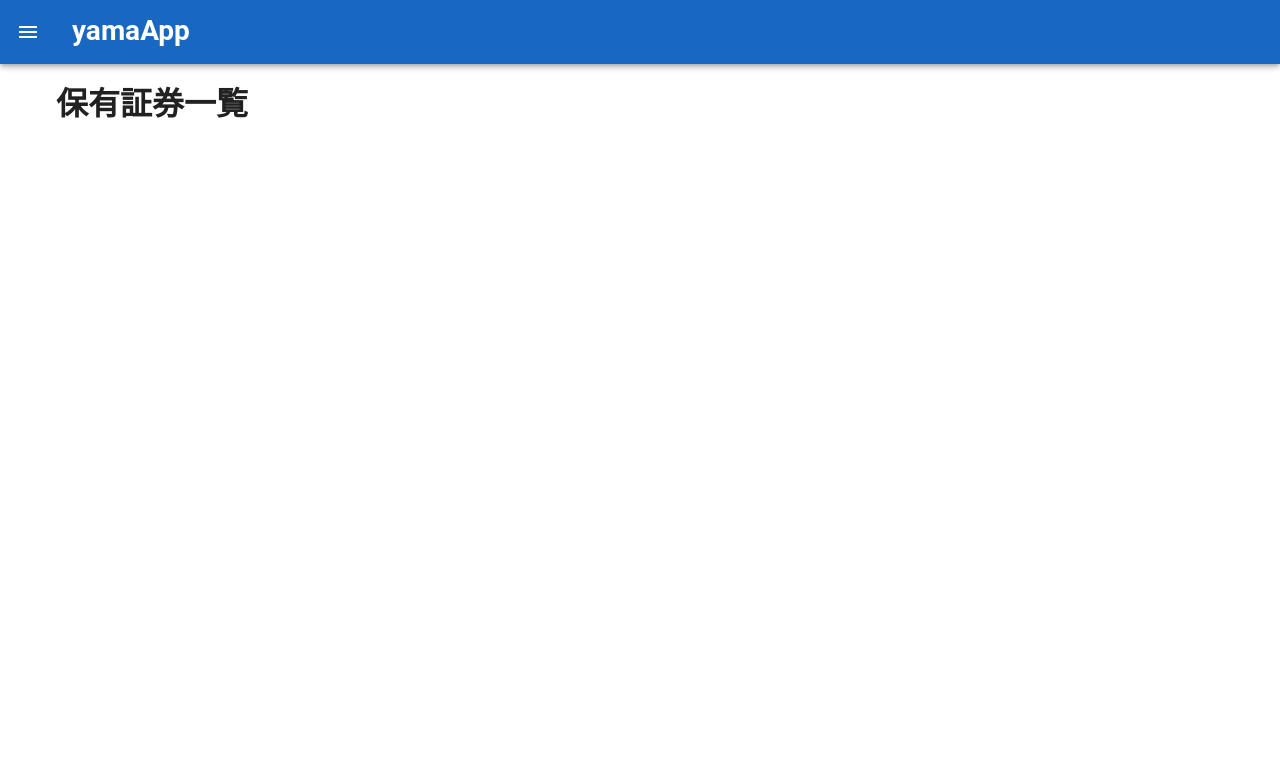
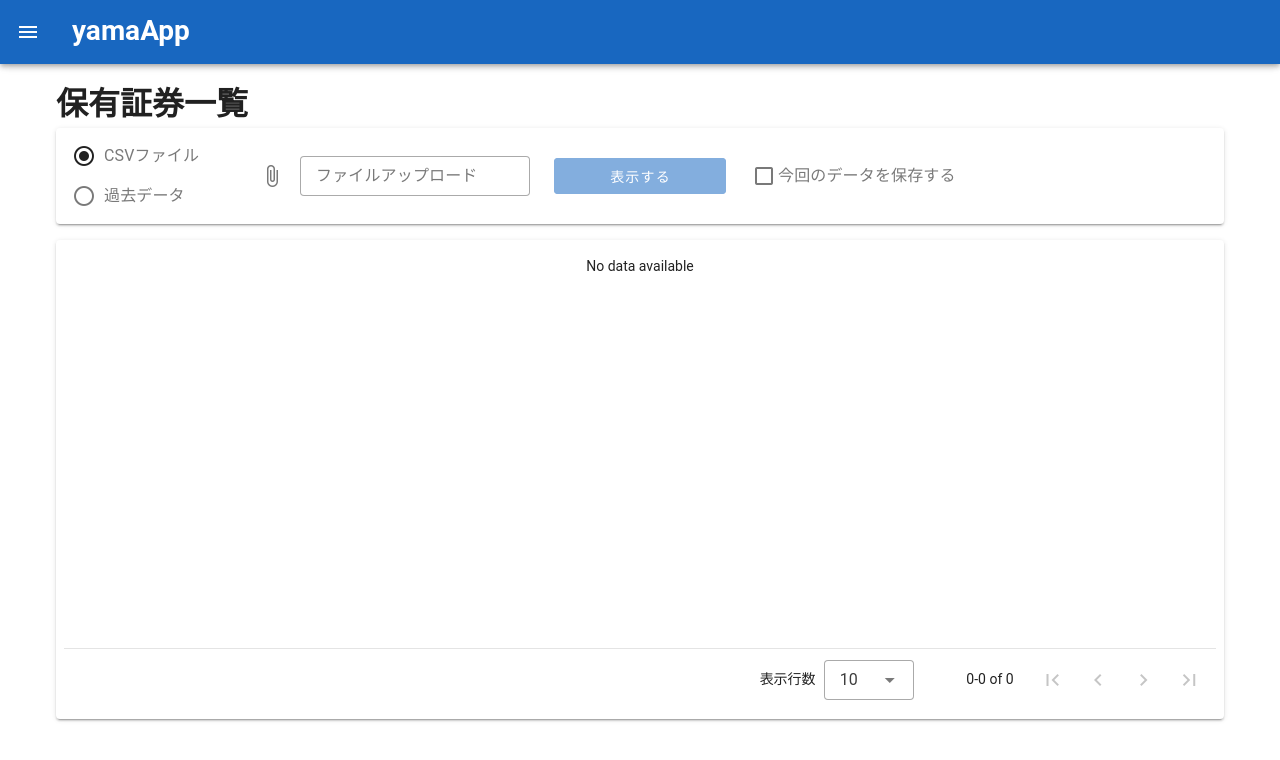
Before and after one commit to Katsuya2022/yama-app-2024, a Nuxt app: page /securities/HoldingsSecuritiesList in a window 1280 px wide. Shown: the top 760 px of the page. Built offline with nearby package versions, Linux system fonts and the light colour scheme.

Commit message:
保有証券一覧画面のCSVファイルアップロード→テーブル表示機能の実装

```diff
--- a/package.json
+++ b/package.json
@@ -12,6 +12,7 @@
   "dependencies": {
     "@mdi/font": "^7.4.47",
     "nuxt": "^3.14.159",
+    "papaparse": "^5.4.1",
     "vue": "latest",
     "vue-router": "latest"
   },
--- a/pages/securities/HoldingsSecuritiesList.vue
+++ b/pages/securities/HoldingsSecuritiesList.vue
@@ -1,5 +1,127 @@
 <template>
   <v-container>
     <h1>保有証券一覧</h1>
+      <v-sheet class="pa-2" :elevation="2" rounded>
+        <v-row v-if="dataType==1" align="center">
+          <v-col cols="2">
+            <v-radio-group v-model="dataType" hide-details="auto" inline>
+              <v-radio label="CSVファイル" value="1"></v-radio>
+              <v-radio label="過去データ" value="2"></v-radio>
+            </v-radio-group>
+          </v-col>
+          <v-col cols="3">
+            <v-file-input
+              v-model="uploadFile"
+              label="ファイルアップロード"
+              density="compact"
+              variant="outlined"
+              accept=".csv"
+               hide-details="auto"
+            ></v-file-input>
+          </v-col>
+          <v-col cols="2">
+            <v-btn color="primary" block :disabled="!uploadFile" @click="showCsvData">表示する</v-btn>
+          </v-col>
+          <v-col>
+            <v-checkbox v-model="selected" value="1" label="今回のデータを保存する"  hide-details="auto" density="compact"/>
+          </v-col>
+        </v-row>
+        <v-row v-if="dataType==2" align="center">
+          <v-col cols="2">
+            <v-radio-group v-model="dataType"  hide-details="auto" inline>
+              <v-radio label="CSVファイル" value="1"></v-radio>
+              <v-radio label="過去データ" value="2"></v-radio>
+            </v-radio-group>
+          </v-col>
+          <v-col cols="3">
+            <v-select
+              label="yyyy/mm/dd"
+              density="compact"
+              :items="['2024/11/20', '2024/10/01', '2024/07/31', '2024/05/22']"
+              variant="outlined"
+              hide-details="auto"
+            ></v-select>
+          </v-col>
+          <v-col cols="2">
+            <v-btn color="primary" block>表示する</v-btn>
+          </v-col>
+        </v-row>
+      </v-sheet>
+      <v-sheet class="mt-4 pa-2" :elevation="2" rounded width="100%">
+        <v-data-table
+          :items-per-page="10"
+          :headers="headers"
+          :items="datas"
+          height="50vh"
+          fixed-header
+          density="compact"
+          items-per-page-text="表示行数"
+        >
+        </v-data-table>
+      </v-sheet>
   </v-container>
 </template>
+
+<script setup>
+import Papa from "papaparse"
+import { ref } from "vue"
+const showCsvData = () => {
+  const csvFile = uploadFile.value;
+  headers.value = headers2;
+  datas.value = [];
+  Papa.parse(csvFile, {
+    complete: (results) => {
+      let stockDataRow = false;
+      results.data.forEach((row, i) => {
+        let data = {};
+        // if (7 < i && i <= 38) {
+        // 個別株データ行直前の行の場合、次の行からが個別株データ行であることを示すフラグを立てる
+        if (!stockDataRow && row[0] == "銘柄（コード）") {
+          stockDataRow = true;
+          return;
+        // 個別株データ行以外かつ、個別株ヘッダ行以外の場合、次のループへスキップ
+        } else if (!stockDataRow) {
+          return;
+        // 個別株データ行の次の行の場合、次の行からが個別株データ行であることを示すフラグをfalseにする
+        } else if (stockDataRow && row[0] == "株式(現物/NISA預り(成長投資枠))合計") {
+          stockDataRow = false;
+        // 個別株データ行の場合、テーブル表示用にデータを追加する
+        } else if (stockDataRow) {
+          data = {
+            stockCode: row[0].split(" ")[0], // 銘柄コード
+            stockName: row[0].split(" ")[1], // 銘柄名
+            purchaseDate: row[1],            // 買付日
+            quantity: row[2],                // 数量
+            acquisitionPrice: row[3],        // 取得単価
+            currentPrice: row[4],            // 現在値
+            priceChange: row[5],             // 前日比
+            priceChangePercent: row[6],      // 前日比（％）
+            profitLoss: row[7],              // 損益
+            profitLossPercent: row[8],       // 損益（％）
+            valuation: row[9],               // 評価額
+          }
+          datas.value.push(data);
+        }
+      })
+    }
+  })
+}
+let headers = ref([]);
+let datas = ref([]);
+let dataType = ref("1");
+let selected = ref(false);
+let uploadFile = ref(null);
+const headers2 = [
+  { title: '銘柄コード',     align: 'start', key: 'stockCode' },
+  { title: '銘柄名',         align: 'start', key: 'stockName' },
+  { title: '買付日',         align: 'start', key: 'purchaseDate' },
+  { title: '数量',           align: 'start', key: 'quantity' },
+  { title: '取得単価',       align: 'start', key: 'acquisitionPrice' },
+  { title: '現在値',         align: 'start', key: 'currentPrice' },
+  { title: '前日比',         align: 'start', key: 'priceChange' },
+  { title: '前日比（％）',   align: 'start', key: 'priceChangePercent' },
+  { title: '損益',           align: 'start', key: 'profitLoss' },
+  { title: '損益（％）',     align: 'start', key: 'profitLossPercent' },
+  { title: '評価額',         align: 'start', key: 'valuation' },
+]
+</script>
```
Also changed, not shown: 1 other file (tests, documents, lock files or other folders).
